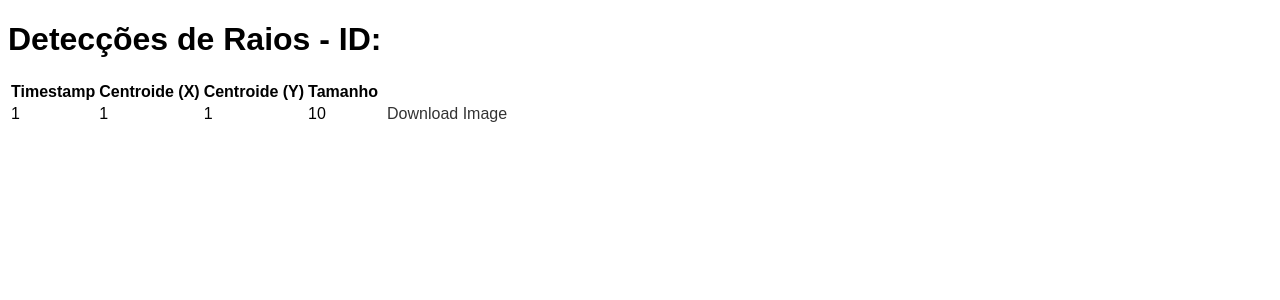
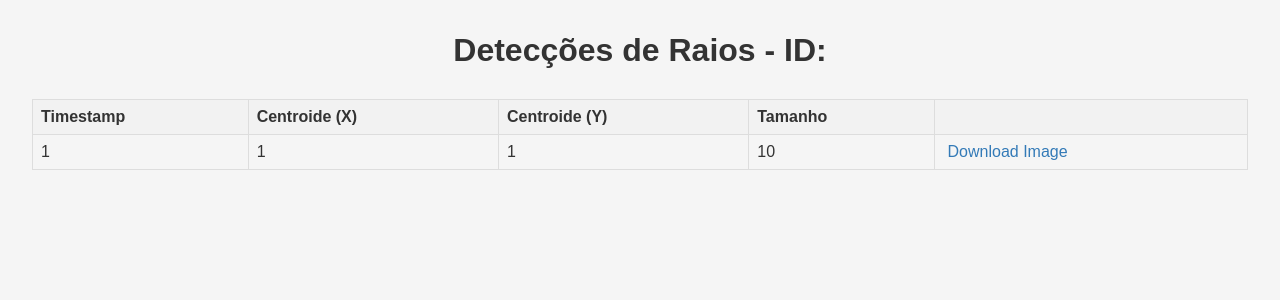
Before and after one commit to returndaniels/cosmosat-server, a FastAPI app: page /detections/1/raios in a window 1280 px wide. Shown: the top 300 px of the page. Run offline with FastAPI, Linux system fonts and the light colour scheme; tables that the repository leaves empty hold one stand-in row (values such as "Sample post").

Commit message:
refactor: estilo adaptado

```diff
--- a/static/detections.css
+++ b/static/detections.css
@@ -1,36 +1,59 @@
+/* Redefinição de estilos padrão */
+* {
+  margin: 0;
+  padding: 0;
+  box-sizing: border-box;
+}
+
 body {
   font-family: sans-serif;
+  font-size: 16px;
+  color: #333;
+  background-color: #f5f5f5;
+  padding: 2rem;
 }
 
-.title {
+h1 {
+  font-weight: bold;
+  margin-bottom: 10px;
   text-align: center;
-  padding: 20px;
-  font-size: 24px;
-  background-color: #f2f2f2;
 }
 
-.lightning-table {
+table {
+  margin-top: 30px;
   border-collapse: collapse;
   width: 100%;
 }
 
-.lightning-table th,
-.lightning-table td {
+th,
+td {
   padding: 8px;
   border: 1px solid #ddd;
   text-align: left;
 }
 
-.lightning-table th {
+th {
   background-color: #f2f2f2;
+  font-weight: bold;
 }
 
 .download-image {
-  color: #333;
+  color: #337ab7;
   text-decoration: none;
   padding: 5px;
+  cursor: pointer;
 }
 
 .download-image:hover {
-  color: #007bff;
+  color: #286090;
 }
+
+/* Estilos específicos para a tabela de detecções */
+.lightning-table {
+  border-radius: 5px;
+}
+
+.lightning-table th,
+.lightning-table td {
+  border-radius: 3px;
+}
```
